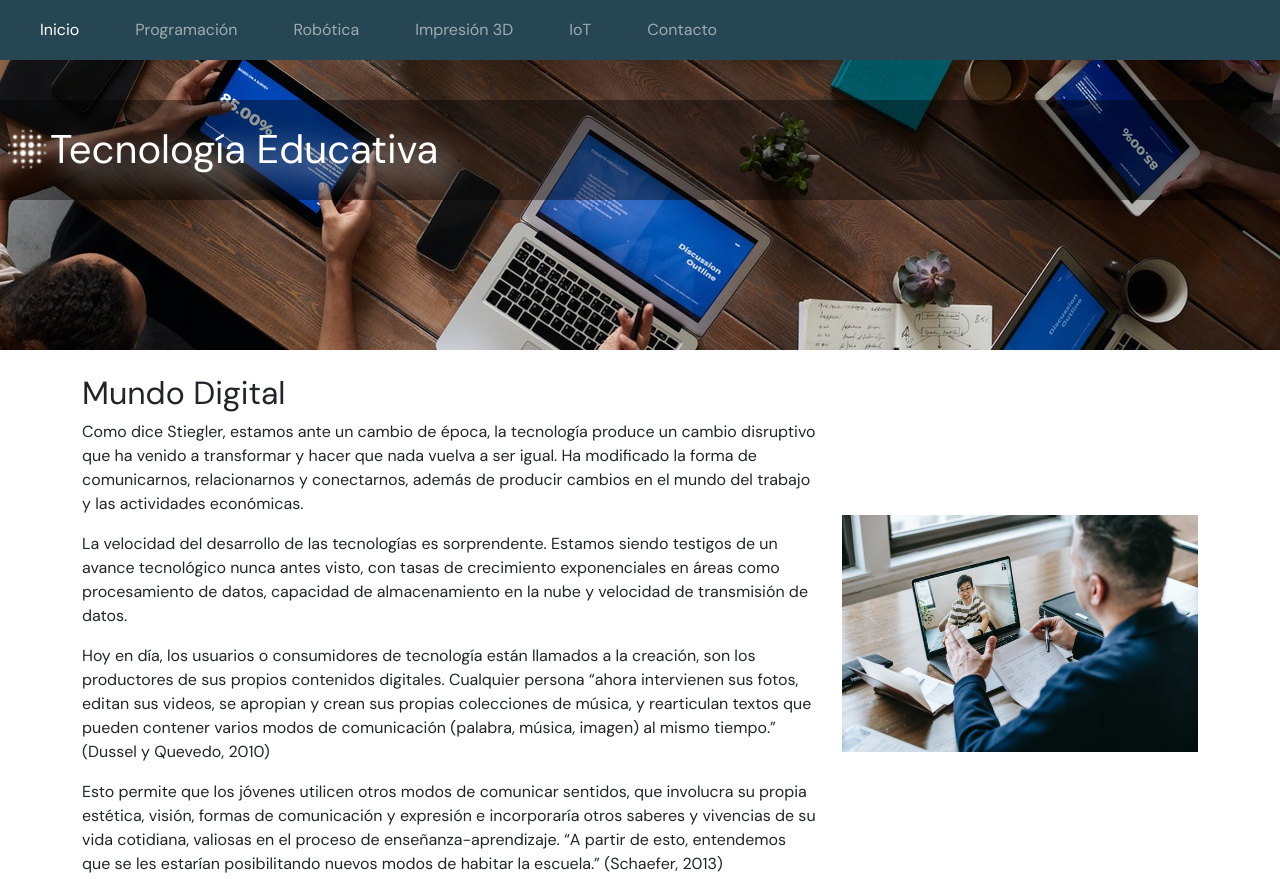
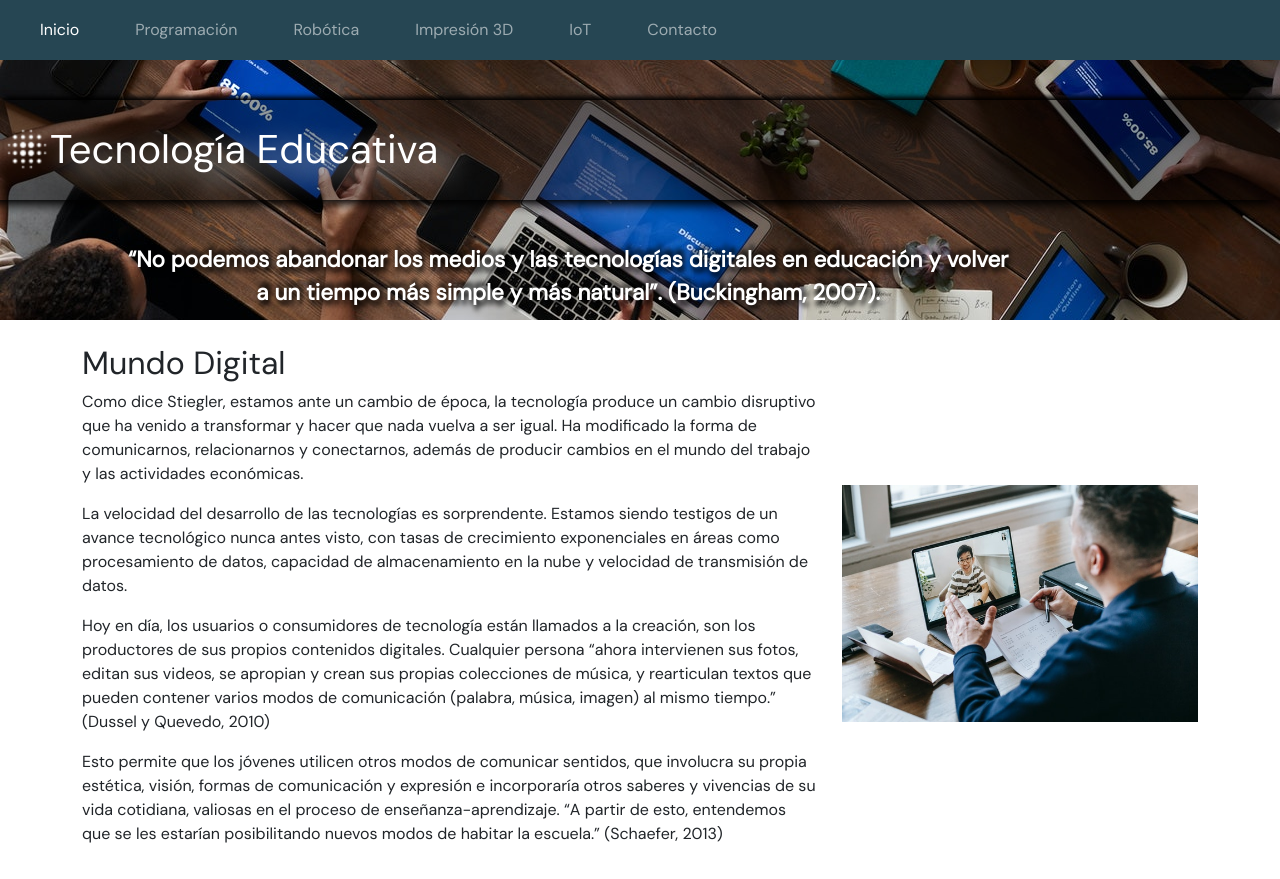
Before and after one commit to nlcroiss/proyectocoder, a website: page index.html in a window 1280 px wide. Shown: the top 879 px of the page. Drawn offline with nearby package versions, Linux system fonts and the light colour scheme.

Commit message:
nueva version - nuevo header - slide

```diff
--- a/index.html
+++ b/index.html
@@ -102,6 +102,30 @@
           </div>
         </div>
       </nav>
+
+      <div id="slideTexto" class="carousel slide" data-bs-ride="carousel">
+        <div class="carousel-inner">
+          <div class="carousel-item active">
+            <div class="carousel-caption">
+              <div>
+                “No podemos abandonar los medios y las tecnologías digitales en
+                educación y volver a un tiempo más simple y más natural”.
+                (Buckingham, 2007).
+              </div>
+            </div>
+          </div>
+
+          <div class="carousel-item">
+            <div class="carousel-caption">
+              <div>
+                "Los usuarios o consumidores de tecnología o medios digitales
+                están llamados a la creación, son los productores de sus propios
+                contenidos digitales." (Dussel y Quevedo, 2010)
+              </div>
+            </div>
+          </div>
+        </div>
+      </div>
     </header>
 
     <!-- TODO: CONTENEDOR PRINCIPAL -->
--- a/scss/_encabezado.scss
+++ b/scss/_encabezado.scss
@@ -2,7 +2,7 @@
 
 .encabezado {
   width: 100%;
-  height: 350px;
+  height: 20em;
   background-image: url("../img/portada1.jpg");
   background-repeat: no-repeat;
   background-size: cover;
@@ -15,6 +15,7 @@
   position: absolute;
   top: 100px;
   background-color: rgba(0, 0, 0, 0.397);
+  box-shadow: -10px 5px 10px #000, 5px -3px 5px #000;
 }
 
 #principalTitulo {
@@ -29,6 +30,15 @@
   left: 3px;
 }
 
-.nada {
-  color: red;
+/* TODO: PERSONALIZACIÓN DEL SLIDE */
+.carousel-item {
+  height: 20em;
+  position: relative;
+  bottom: 30px;
 }
+
+.carousel-caption {
+  color: #fff;
+  font-weight: 900;
+  text-shadow: 2px 5px 5px #000, 2px -5px 5px #000;
+}
--- a/scss/_mediaquery.scss
+++ b/scss/_mediaquery.scss
@@ -1,3 +1,9 @@
+@media (max-width: 768px) {
+  #slideTexto {
+    display: none;
+  }
+}
+
 /* TODO: Medium devices (tablets, 768px and up) */
 
 @media (min-width: 768px) {
@@ -5,8 +11,10 @@
     width: 44px;
     height: 44px;
   }
+  .carousel-caption {
+    font-size: 1.1em;
+  }
 }
-
 /* TODO: X-Large devices (large desktops, 1200px and up) */
 // estamos probando que onda
 
@@ -15,4 +23,7 @@
     width: 48px;
     height: 48px;
   }
+  .carousel-caption {
+    font-size: 1.4em;
+  }
 }
```
Also changed, not shown: css/principal.css.
